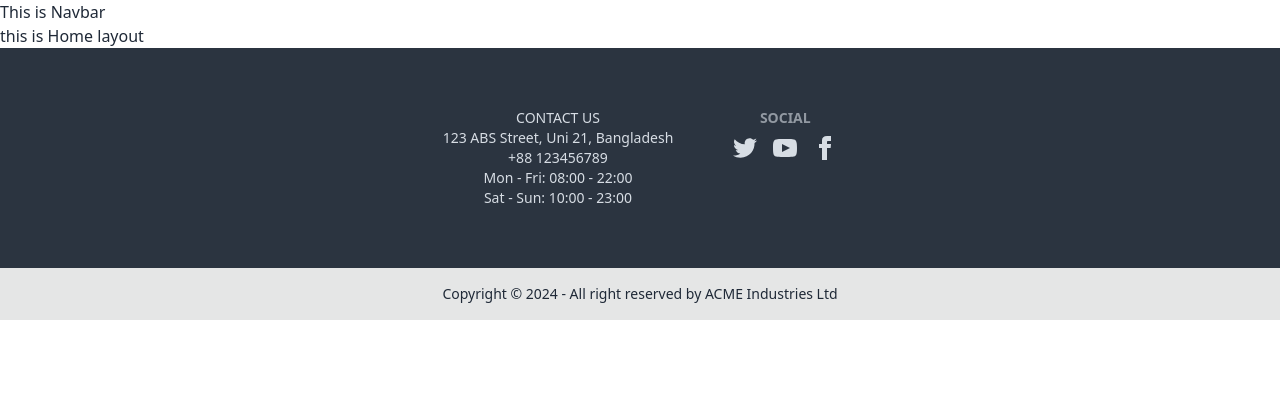
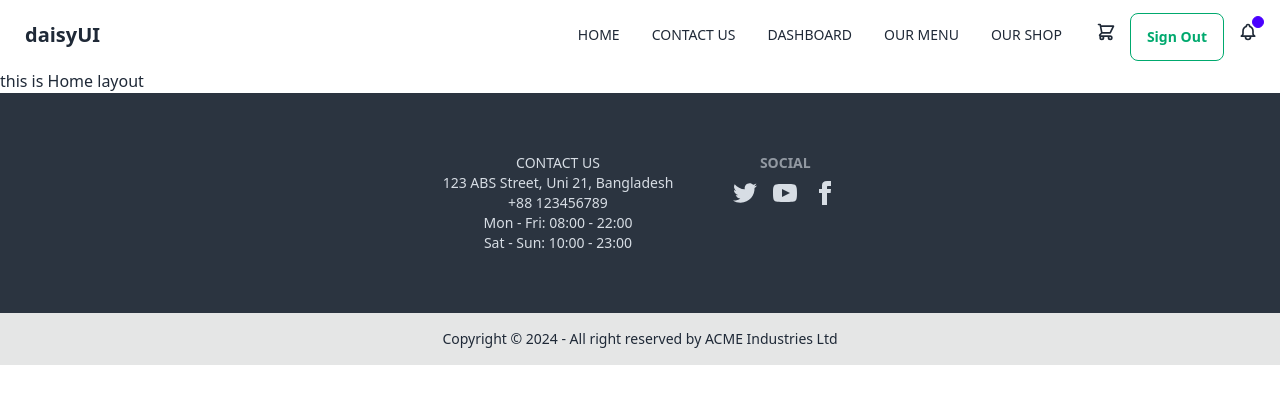
Before and after one commit to Shariful4447/my-food-client, a React (Vite) app: page / in a window 1280 px wide. Shown: the top 404 px of the page. Built offline with nearby package versions, Linux system fonts and the light colour scheme.

Commit message:
Navbar section added

```diff
--- a/src/Pages/Shared/Navbar/Navbar.jsx
+++ b/src/Pages/Shared/Navbar/Navbar.jsx
@@ -3,7 +3,36 @@
 const Navbar = () => {
     return (
         <div>
-            <h2>This is Navbar</h2>
+            <div className="navbar bg-base-100">
+                <div className="flex-1">
+                    <a className="btn btn-ghost text-xl">daisyUI</a>
+                </div>
+                <div className="flex-none">
+                    <ul className="menu menu-horizontal px-1">
+                        <li><a>HOME</a></li>
+                        <li><a href="">CONTACT US</a></li>
+                        <li><a>DASHBOARD</a></li>
+                        <li><a href="">OUR MENU</a></li>
+                        <li><a>OUR SHOP</a></li>
+
+
+                    </ul>
+                    <div>
+                        <button className="btn btn-ghost btn-circle">
+                        <svg xmlns="http://www.w3.org/2000/svg" className="h-5 w-5" fill="none" viewBox="0 0 24 24" stroke="currentColor"><path strokeLinecap="round" strokeLinejoin="round" strokeWidth="2" d="M3 3h2l.4 2M7 13h10l4-8H5.4M7 13L5.4 5M7 13l-2.293 2.293c-.63.63-.184 1.707.707 1.707H17m0 0a2 2 0 100 4 2 2 0 000-4zm-8 2a2 2 0 11-4 0 2 2 0 014 0z" /></svg>
+                            </button>
+                            <button className="btn btn-outline btn-success">Sign Out</button>
+                            <button className="btn btn-ghost btn-circle">
+
+                            <div className="indicator">
+                                <svg xmlns="http://www.w3.org/2000/svg" className="h-5 w-5" fill="none" viewBox="0 0 24 24" stroke="currentColor"><path strokeLinecap="round" strokeLinejoin="round" strokeWidth="2" d="M15 17h5l-1.405-1.405A2.032 2.032 0 0118 14.158V11a6.002 6.002 0 00-4-5.659V5a2 2 0 10-4 0v.341C7.67 6.165 6 8.388 6 11v3.159c0 .538-.214 1.055-.595 1.436L4 17h5m6 0v1a3 3 0 11-6 0v-1m6 0H9" /></svg>
+                                <span className="badge badge-xs badge-primary indicator-item"></span>
+                            </div>
+                        </button>
+                    </div>
+                </div>
+
+            </div>
         </div>
     );
 };
```
